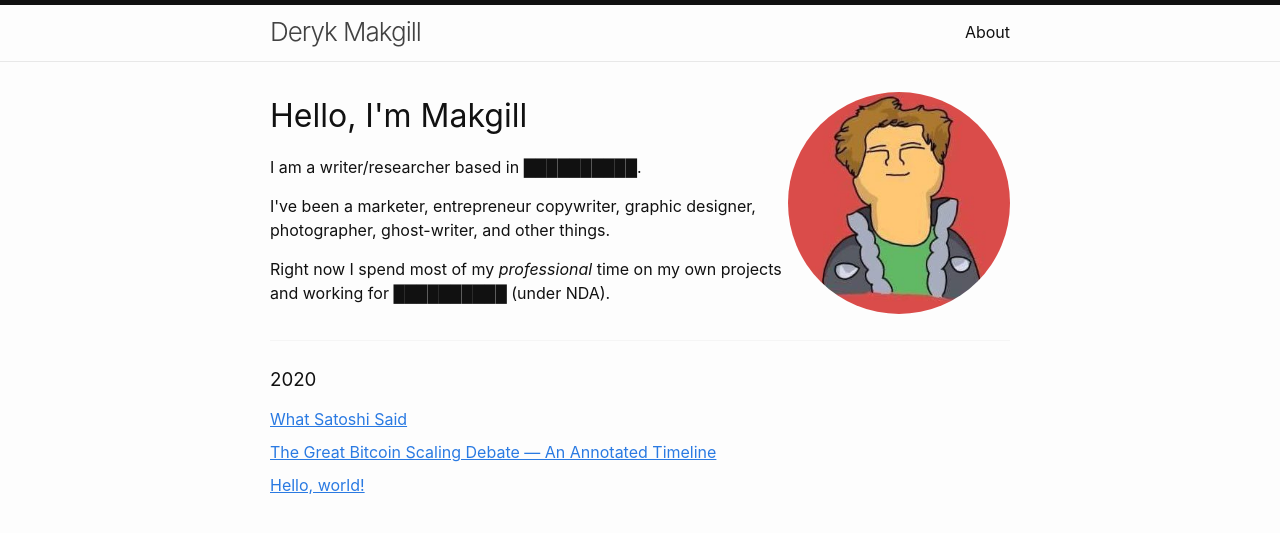
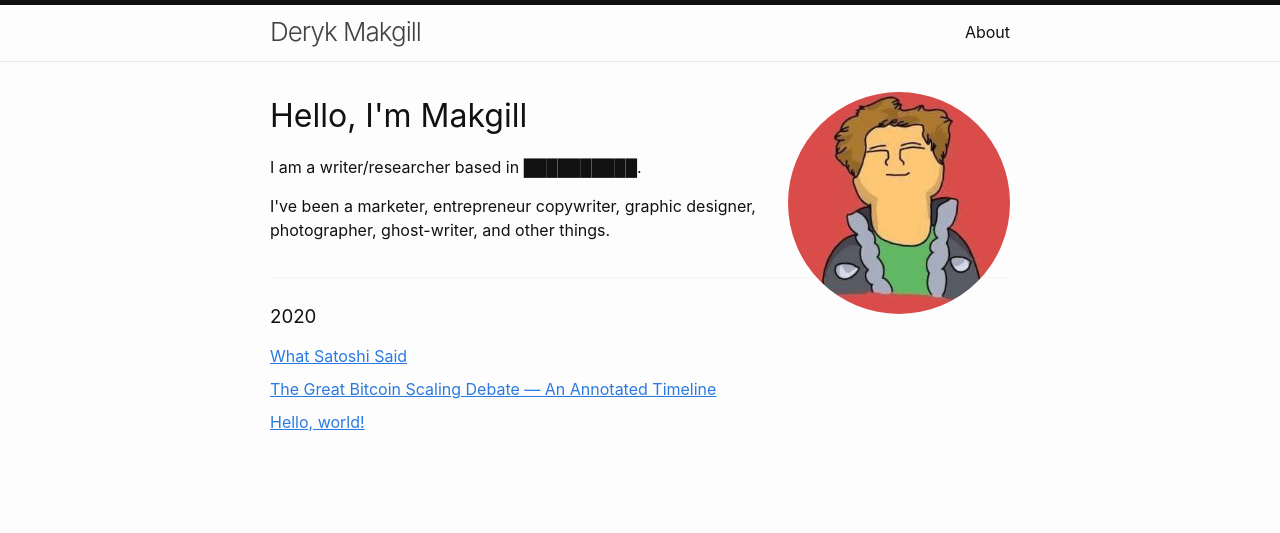
Before and after one commit to derykmakgill/krawisz, a Jekyll site: the page built from index.html, in a window 1280 px wide. Shown: the top 533 px of the page. Built offline with Jekyll 4.4.1, drawn with Linux system fonts in a browser that asks for light colours.

Commit message:
Update home.html

```diff
--- a/_layouts/home.html
+++ b/_layouts/home.html
@@ -18,8 +18,7 @@ layout: default
     max-width: 30%;
 "><h1>Hello, I'm Makgill</h1><p>I am a writer/researcher based in ██████████.</p><p>I've been a marketer, entrepreneur copywriter, graphic designer, photographer, ghost-writer, and other things.</p>
 
-    <p>Right now I spend most of my <i>professional</i> time on my own projects and working for ██████████ (under NDA).
-</p></div></header>
+   </div></header>
 
 
   {{ content }}
```
